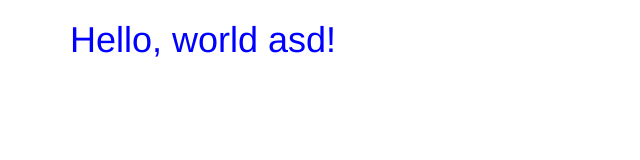
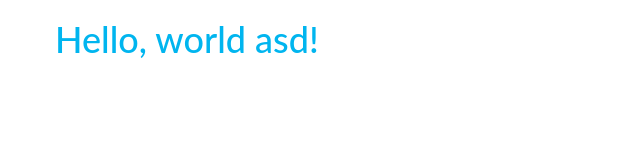
Before and after one commit to szergen/test4psa, a website: page builds/development/index.html in a window 1280 px wide. Shown: the whole page, without its empty margins (0-640 px from the left). Drawn offline with nearby package versions, Linux system fonts and the light colour scheme; files that its build step writes are made by us from their sources.

Commit message:
hubgets css. Basic structure

```diff
--- a/builds/development/index.html
+++ b/builds/development/index.html
@@ -4,11 +4,9 @@
     <meta charset="utf-8">
     <meta http-equiv="X-UA-Compatible" content="IE=edge">
     <meta name="viewport" content="width=device-width, initial-scale=1">
-    <title>StarterPackr</title>
-      <!-- bower:css -->
-      <link rel="stylesheet" href="bower_components/bootstrap/dist/css/bootstrap.css" />
-      <!-- endbower -->
+    <title>Hubgets Sign-Up</title>
 
+      <link rel="stylesheet" href="css/hubgets-style-final.min.css">
       <link rel="stylesheet" href="css/style.css">
 
     <!--[if lt IE 9]>
@@ -16,11 +14,14 @@
       <script src="https://oss.maxcdn.com/respond/1.4.2/respond.min.js"></script>
     <![endif]-->
   </head>
-  <body>
-      <div class="container">
-        <h1>Hello, world asd!</h1>
-      </div>
-
+    <body class="signup">
+        <div class="row-fluid">
+            <div class="container">
+                <div class="row">
+                    <h1 class="hubgets-blue">Hello, world asd!</h1>
+                </div><!-- row end -->
+            </div><!-- container end -->
+        </div><!-- row-fluid end -->
      <!-- bower:js -->
      <script src="bower_components/jquery/dist/jquery.js"></script>
      <script src="bower_components/bootstrap/dist/js/bootstrap.js"></script>
--- a/components/sass/style.scss
+++ b/components/sass/style.scss
@@ -1,3 +1 @@
-h1 {
-    color:blue;
-}
+//Usually I would include
```
Also changed, not shown: builds/development/css/hubgets-style-final.min.css (added), builds/development/css/style.css (deleted).
